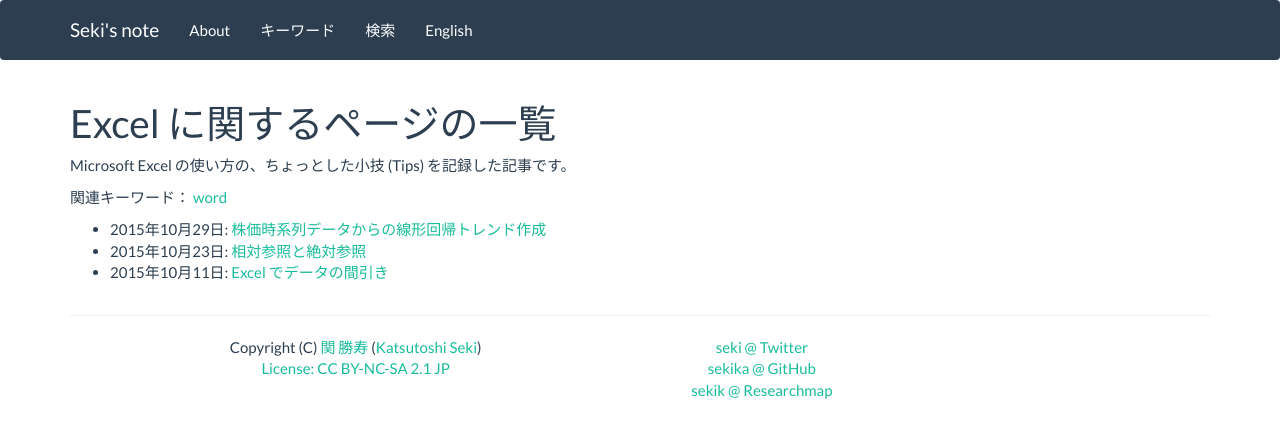
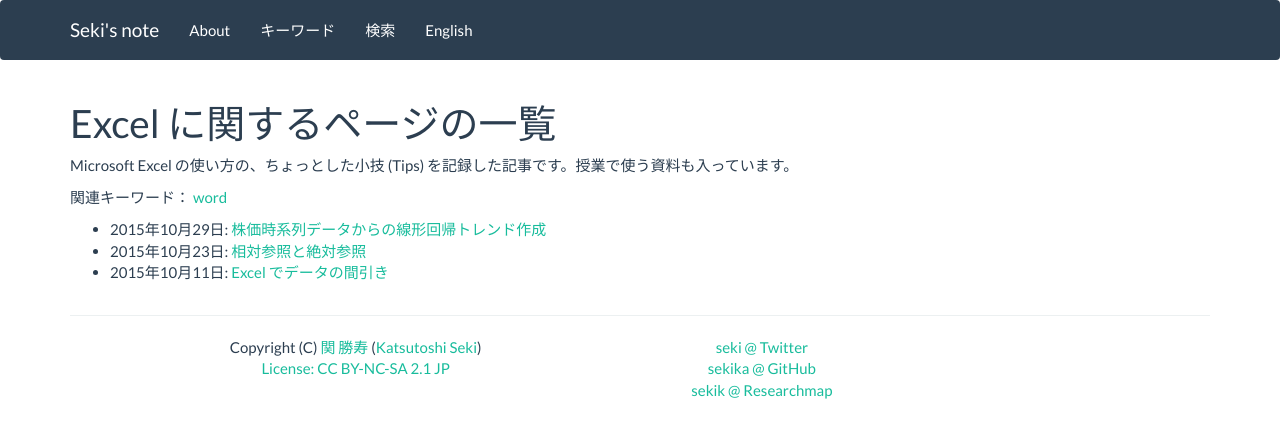
Before and after one commit to sekika/sekika.github.io, a Jekyll site: the page built from tags/excel/index.html, in a window 1280 px wide. Shown: the top 438 px of the page. Built offline with Jekyll 4.4.1, drawn with Linux system fonts in a browser that asks for light colours; nearby versions of some CDN libraries.

Commit message:
index.html

```diff
--- a/tags/excel/index.html
+++ b/tags/excel/index.html
@@ -2,7 +2,7 @@
 layout: tagpage
 tag: excel
 title: Excel に関するページ一覧
-description: Microsoft Excel の使い方の、ちょっとした小技 (Tips) を記録した記事です。
+description: Microsoft Excel の使い方の、ちょっとした小技 (Tips) を記録した記事です。授業で使う資料も入っています。
 related:
 - word
 ---
```
